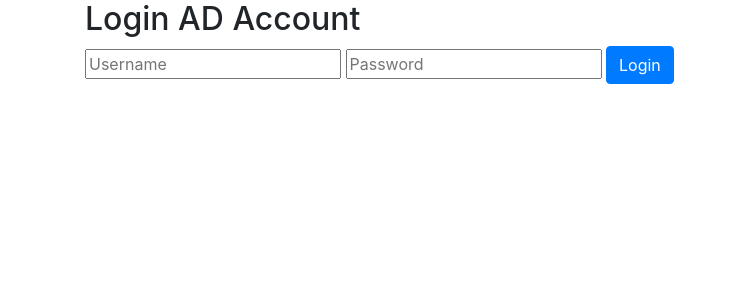
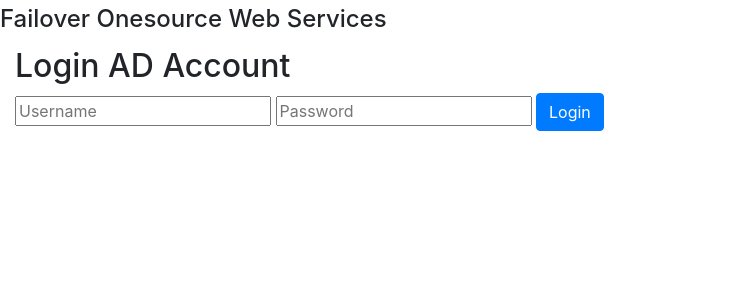
Before and after one commit to JaySpell/onesource, a Flask app: page /login in a window 1280 px wide. Shown: the top 300 px of the page, without its empty margins (0-736 px from the left). Run offline with Flask 2, Linux system fonts and the light colour scheme; some libraries are stand-ins or nearby versions.

Commit message:
Changes to webui

```diff
--- a/app/templates/base.html
+++ b/app/templates/base.html
@@ -17,11 +17,12 @@
     </style>
 
   </head>
-    <!--<header class="navbar navbar-static-top bs-docs-nav" role="banner">
-            <div class="navbar-brand"><h4>Failover Onesource Web Services</h4></div>
-    </header>-->
+    <!--<header class="navbar navbar-static-top bs-docs-nav" role="banner">-->
+    <div class="navbar-brand inverse"><h4>Failover Onesource Web Services</h4></div>
+    <!--</header>-->
     <body>
       {% block content %}{% endblock %}
+      <div class="container-fluid"
       {% with messages = get_flashed_messages() %}
           {% if messages %}
             <ul>
@@ -31,6 +32,7 @@
             </ul>
           {% endif %}
         {% endwith %}
+      </div>
     </body>
   </html>
 </html>
--- a/app/templates/f5form.html
+++ b/app/templates/f5form.html
@@ -2,7 +2,7 @@
 {% from 'macro.html' import render_field %}
 {% block content %}
 {{ form.hidden_tag() }}
-<div class="container">
+<div class="container-fluid">
 <form action="" method="post" name="f5form">
 
       <h3 class="success"> OneSource Website Failover</h3>
--- a/app/templates/login.html
+++ b/app/templates/login.html
@@ -1,7 +1,7 @@
 {% extends "base.html" %}
 {% from 'macro.html' import render_field %}
 {% block content %}
-<div class="container">
+<div class="container-fluid">
 <div id="page-content-wrapper">
   </div>
   {% if error %}<p class=error><strong>Error:</strong> {{ error }}{% endif %}
```
Also changed, not shown: 1 other file.
